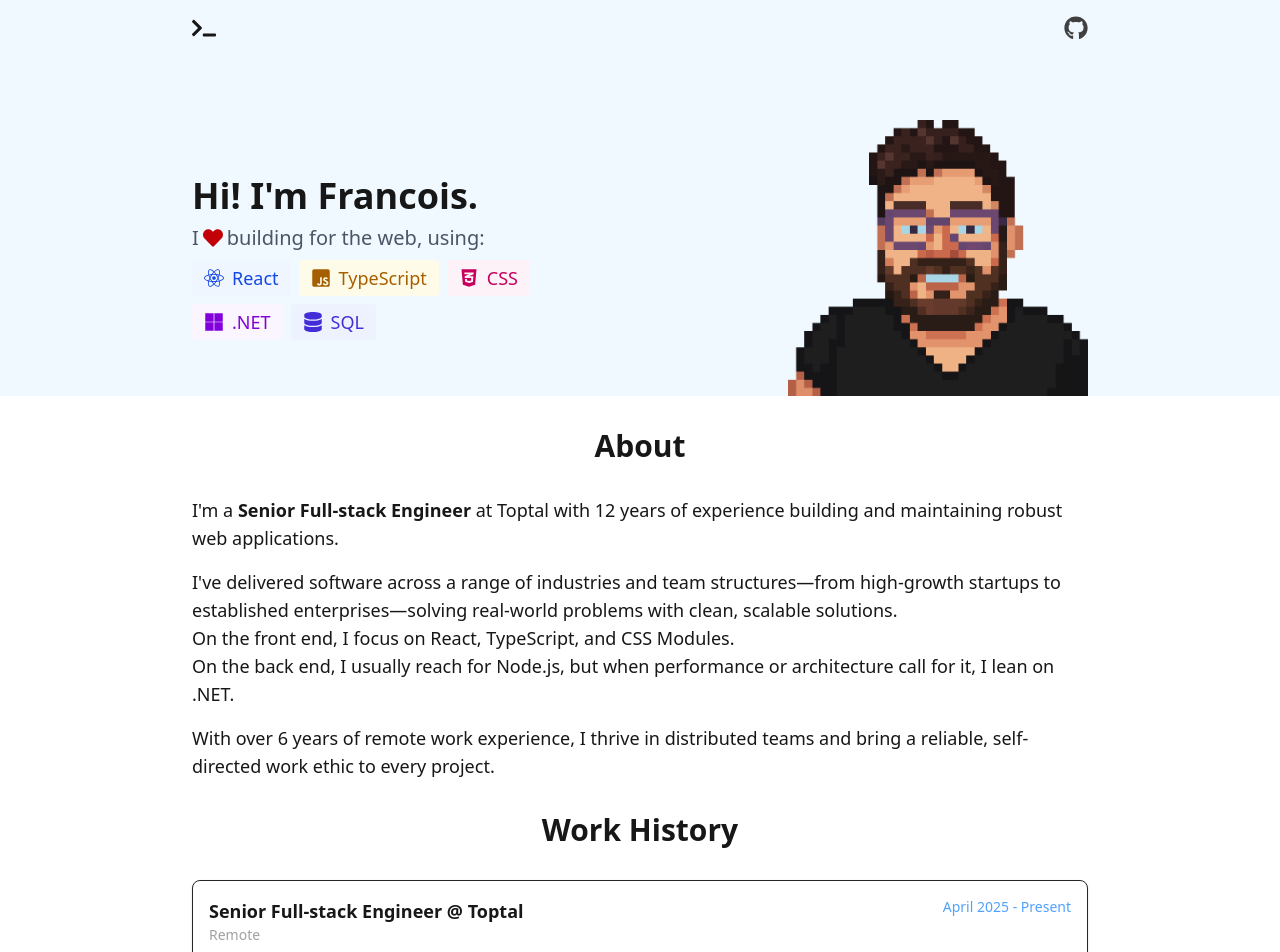
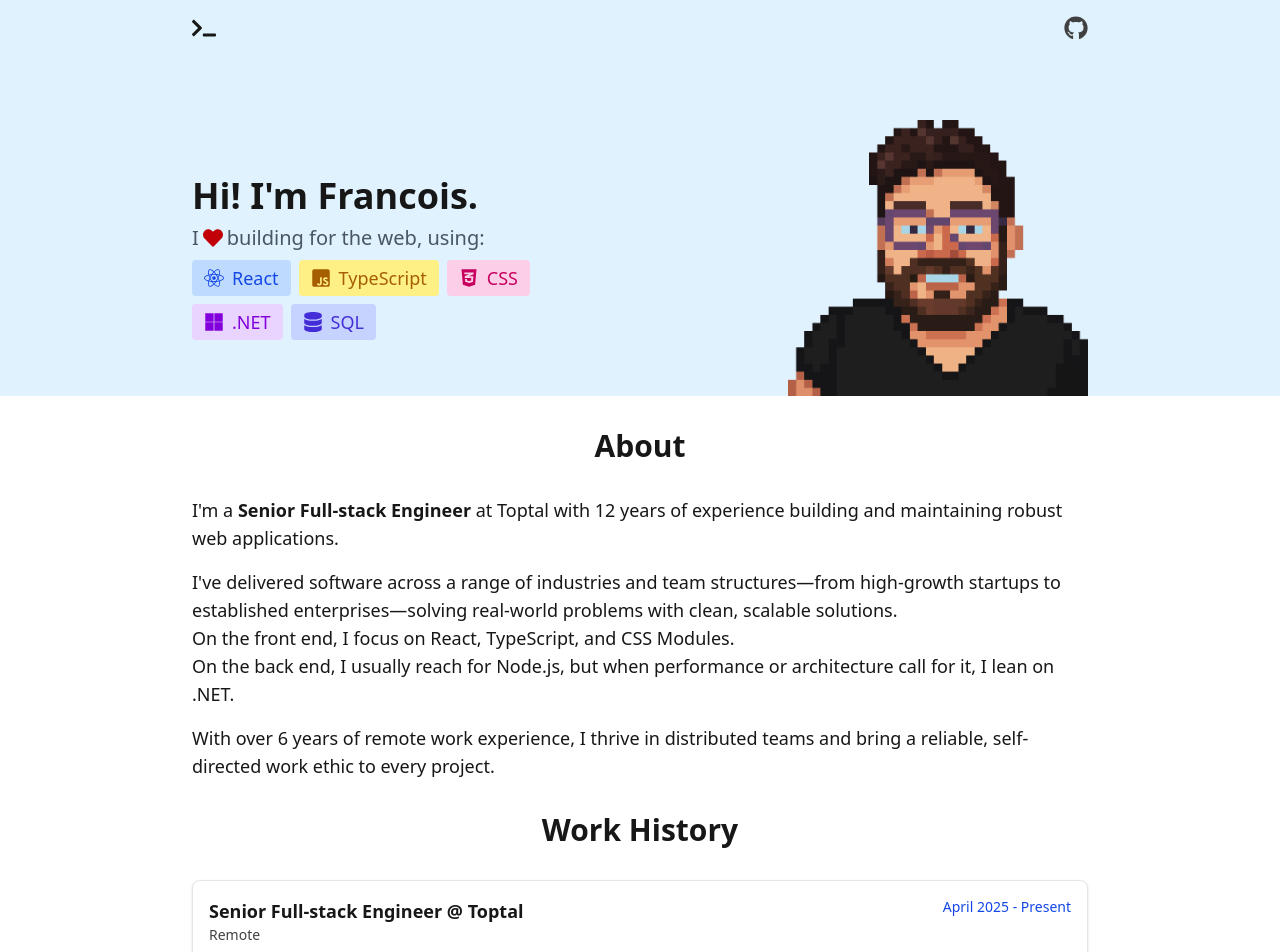
Before and after one commit to fjlaubscher/website, a Next.js app: page / in a window 1280 px wide. Shown: the top 952 px of the page. Built offline with nearby package versions, Linux system fonts and the light colour scheme.

Commit message:
Improve styles for light mode

```diff
--- a/src/components/header.tsx
+++ b/src/components/header.tsx
@@ -5,7 +5,7 @@ import { FaTerminal, FaGithub } from 'react-icons/fa';
 
 export default function Header() {
   return (
-    <header className="p-4 bg-sky-50 text-neutral-900 dark:bg-gray-900 dark:text-neutral-100 shadow">
+    <header className="p-4 bg-sky-100 text-neutral-900 dark:bg-gray-900 dark:text-neutral-100 shadow">
       <nav className="w-full max-w-4xl flex items-center justify-between mx-auto">
         <Link
           href="/"
--- a/src/components/hero.tsx
+++ b/src/components/hero.tsx
@@ -10,7 +10,7 @@ import {
 
 const Hero = () => {
   return (
-    <section className="w-full flex flex-col md:flex-row items-center justify-center pt-16 pb-0 text-center bg-sky-50 dark:bg-gray-900">
+    <section className="w-full flex flex-col md:flex-row items-center justify-center pt-16 pb-0 text-center bg-sky-100 dark:bg-gray-900">
       <div className="w-full max-w-4xl flex flex-col md:flex-row items-center justify-center md:justify-between gap-16">
         <div className="flex flex-col items-center">
           <h1 className="w-full text-4xl font-bold text-center md:text-left mb-2">
@@ -22,19 +22,19 @@ const Hero = () => {
               using:
             </div>
             <ul className="flex flex-wrap items-center justify-center md:justify-start gap-2 text-lg font-medium m-0 p-0 list-none w-full max-w-sm">
-              <li className="flex items-center gap-2 px-3 py-1 rounded bg-blue-50 dark:bg-blue-900 text-blue-700 dark:text-blue-200">
+              <li className="flex items-center gap-2 px-3 py-1 rounded bg-blue-200 dark:bg-blue-900 text-blue-700 dark:text-blue-200">
                 <FaReact className="text-xl" /> React
               </li>
-              <li className="flex items-center gap-2 px-3 py-1 rounded bg-yellow-50 dark:bg-yellow-900 text-yellow-700 dark:text-yellow-200">
+              <li className="flex items-center gap-2 px-3 py-1 rounded bg-yellow-200 dark:bg-yellow-900 text-yellow-700 dark:text-yellow-200">
                 <FaJsSquare className="text-xl" /> TypeScript
               </li>
-              <li className="flex items-center gap-2 px-3 py-1 rounded bg-pink-50 dark:bg-pink-900 text-pink-700 dark:text-pink-200">
+              <li className="flex items-center gap-2 px-3 py-1 rounded bg-pink-200 dark:bg-pink-900 text-pink-700 dark:text-pink-200">
                 <FaCss3Alt className="text-xl" /> CSS
               </li>
-              <li className="flex items-center gap-2 px-3 py-1 rounded bg-purple-50 dark:bg-purple-900 text-purple-700 dark:text-purple-200">
+              <li className="flex items-center gap-2 px-3 py-1 rounded bg-purple-200 dark:bg-purple-900 text-purple-700 dark:text-purple-200">
                 <FaMicrosoft className="text-xl" /> .NET
               </li>
-              <li className="flex items-center gap-2 px-3 py-1 rounded bg-indigo-50 dark:bg-indigo-900 text-indigo-700 dark:text-indigo-200">
+              <li className="flex items-center gap-2 px-3 py-1 rounded bg-indigo-200 dark:bg-indigo-900 text-indigo-700 dark:text-indigo-200">
                 <FaDatabase className="text-xl" /> SQL
               </li>
             </ul>
--- a/src/components/project-card.tsx
+++ b/src/components/project-card.tsx
@@ -7,7 +7,7 @@ const ProjectCard = ({ project }: { project: Website.WorkProject }) => {
 
   return (
     <li
-      className="bg-neutral-100 dark:bg-neutral-800 rounded-md p-4 border border-neutral-200 dark:border-neutral-700 cursor-pointer"
+      className="bg-neutral-50 dark:bg-neutral-800 rounded-md p-4 border border-neutral-200 dark:border-neutral-700 cursor-pointer"
       onClick={() => setIsOpen((prev) => !prev)}
       aria-expanded={isOpen}
       tabIndex={0}
@@ -49,7 +49,7 @@ const ProjectCard = ({ project }: { project: Website.WorkProject }) => {
         style={{ pointerEvents: isOpen ? 'auto' : 'none' }}
         aria-hidden={!isOpen}
       >
-        <div className="text-sm text-neutral-400 dark:text-neutral-400">
+        <div className="text-sm text-neutral-700 dark:text-neutral-400">
           {project.description}
         </div>
       </div>
--- a/src/components/work-history.tsx
+++ b/src/components/work-history.tsx
@@ -8,22 +8,22 @@ const WorkHistory = () => {
       {workData.map((job: Website.WorkHistory, idx) => (
         <li
           key={idx}
-          className="flex flex-col gap-4 border border-neutral-800 rounded-lg p-4 shadow bg-white dark:bg-neutral-900 dark:border-neutral-700"
+          className="flex flex-col gap-4 border border-neutral-200 rounded-lg p-4 shadow bg-white dark:bg-neutral-900 dark:border-neutral-700"
         >
           <div className="flex flex-col md:flex-row md:items-start md:justify-between">
             <div className="flex flex-col">
               <span className="text-lg font-semibold text-neutral-900 dark:text-neutral-100">
                 {job.role} @ {job.employer}
               </span>
-              <div className="hidden text-sm text-neutral-400 dark:text-neutral-400 md:block">
+              <div className="hidden text-sm text-neutral-700 dark:text-neutral-400 md:block">
                 {job.location}
               </div>
             </div>
             <div className="flex flex-col">
-              <div className="text-sm text-blue-400 dark:text-blue-400">
+              <div className="text-sm text-blue-700 dark:text-blue-400">
                 {job.from} - {job.to}
               </div>
-              <div className="text-sm text-neutral-400 dark:text-neutral-400 md:hidden">
+              <div className="text-sm text-neutral-700 dark:text-neutral-400 md:hidden">
                 {job.location}
               </div>
             </div>
```
